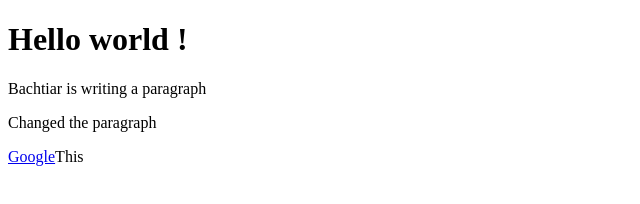
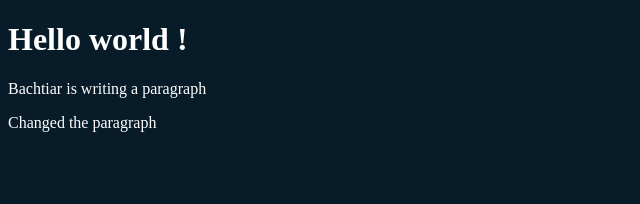
Before and after one commit to 134ch/New, a plain HTML site: page index.html in a window 1280 px wide. Shown: the whole page, without its empty margins (0-640 px from the left). Drawn offline with Linux system fonts and the light colour scheme.

Commit message:
added link to css

```diff
--- a/index.html
+++ b/index.html
@@ -5,13 +5,12 @@
     <meta http-equiv="X-UA-Compatible" content="IE=edge">
     <meta name="viewport" content="width=device-width, initial-scale=1.0">
     <title>Document</title>
+    <link rel="stylesheet" href="style.css">
 </head>
 <body>
     <h1>Hello world !</h1>
     <p>Bachtiar is writing a paragraph</p>
     <p>Changed the paragraph</p>
-    <div class="para">
-        <p><a href="www.google.comcd">Google</a>This</p>
-    </div>
+
 </body>
 </html>
```
